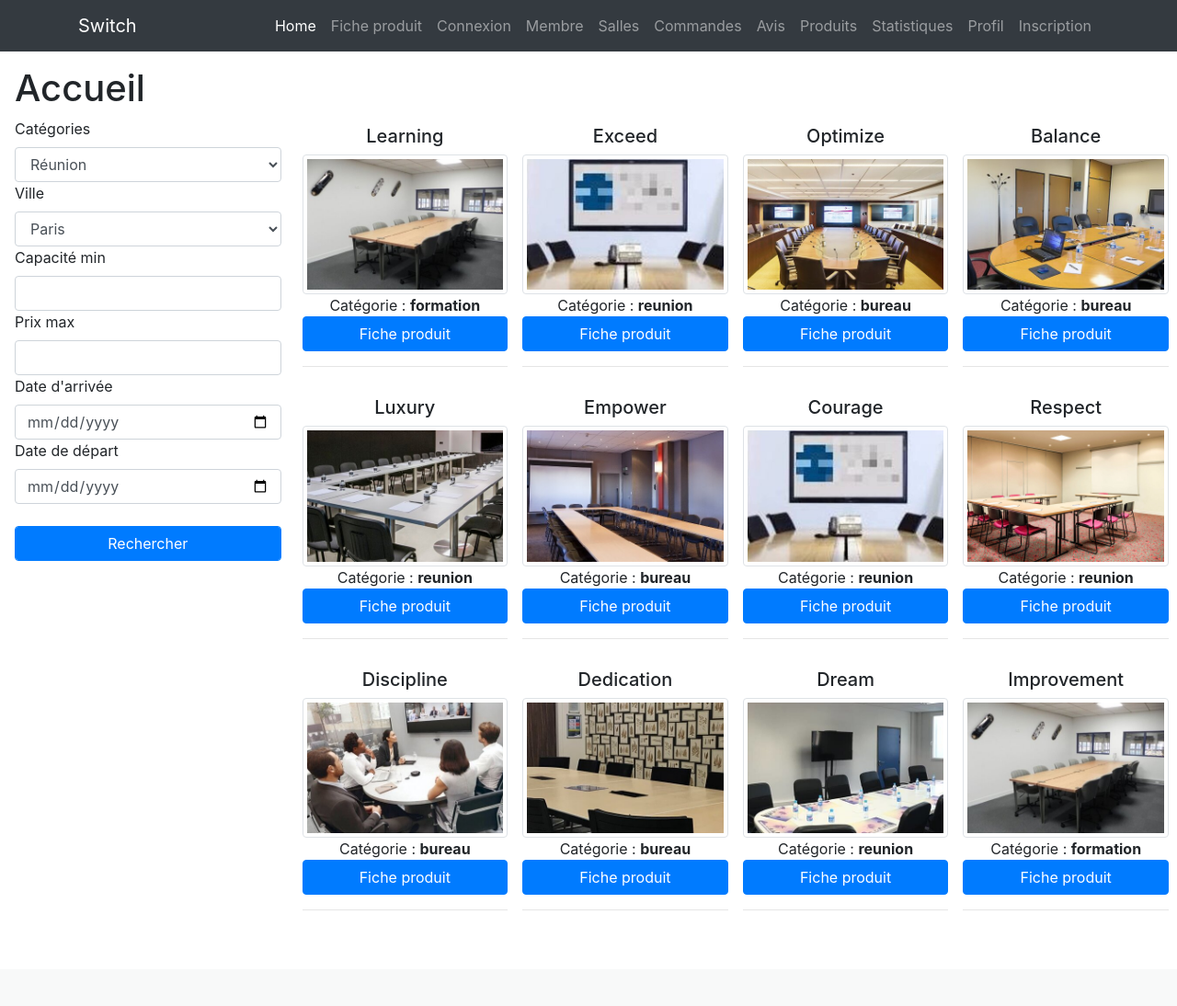
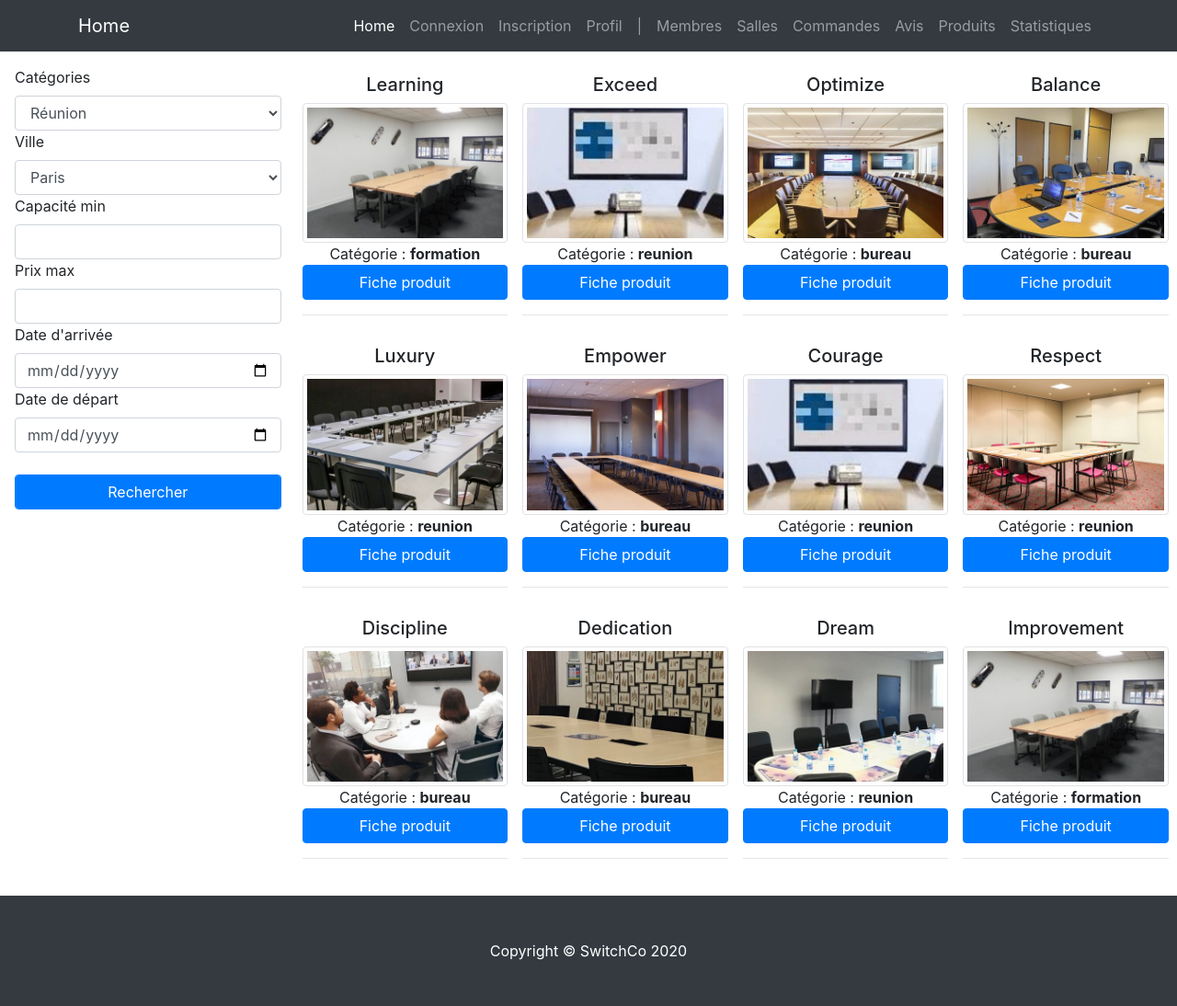
Before and after one commit to Micky92100/projet_switch, a PHP site: page / in a window 1280 px wide. Shown: the whole page at 92% size. Before the commit the page ends 990 px from the top, so only its background shows below. Run offline with PHP 8.4, Linux system fonts and the light colour scheme; data comes from the database, SQL or seed files in the repository; some libraries are stand-ins or nearby versions.

Commit message:
reworked index a little. added styles.css

```diff
--- /dev/null
+++ b/css/styles.css
@@ -0,0 +1,3 @@
+#phpMsg {
+    color: #721c24;
+}
--- a/indexView.php
+++ b/indexView.php
@@ -2,9 +2,6 @@
 
 <?php ob_start(); ?>
     <div class="m-3" id="main">
-        <div class="starter-template">
-            <h1>Accueil</h1>
-        </div>
         <div class="row">
             <div class="col-sm-3">
 
@@ -63,4 +60,40 @@
     </div>
 <?php $content = ob_get_clean(); ?>
 
+<?php
+$backOfficeAdmin = null;
+?>
+
+<?php
+if (!user_is_admin()) { // TODO invert that condition once security is implemented
+    ?>
+    <?php ob_start(); ?>
+
+    <li class="nav-item">
+        <a class="nav-link">|</a>
+    </li>
+    <li class="nav-item">
+        <a class="nav-link" href="users/users.php">Membres</a>
+    </li>
+    <li class="nav-item">
+        <a class="nav-link" href="rooms/rooms.php">Salles</a>
+    </li>
+    <li class="nav-item">
+        <a class="nav-link" href="orders/orders.php">Commandes</a>
+    </li>
+    <li class="nav-item">
+        <a class="nav-link" href="ratings/ratings.php">Avis</a>
+    </li>
+    <li class="nav-item">
+        <a class="nav-link" href="products/products.php">Produits</a>
+    </li>
+    <li class="nav-item">
+        <a class="nav-link" href="stats/stats.php">Statistiques</a>
+    </li>
+    <?php $backOfficeAdmin = ob_get_clean(); ?>
+    <?php
+}
+?>
+
+
 <?php require('template.php'); ?>
--- a/model.php
+++ b/model.php
@@ -37,6 +37,5 @@ function tabulateAllRooms()
 {
     $pdo = dbConnect();
 
-    $rooms_list = $pdo->query("SELECT * FROM salle");
-    return $rooms_list;
+    return $pdo->query("SELECT * FROM salle");
 }
--- a/template.php
+++ b/template.php
@@ -6,6 +6,7 @@
     <link href="css/vendor/bootstrap/css/bootstrap.css" rel="stylesheet">
     <link href="css/shop-homepage.css" rel="stylesheet">
     <link href="https://cdnjs.cloudflare.com/ajax/libs/font-awesome/5.12.0/css/all.min.css" rel="stylesheet">
+    <link rel="stylesheet" href="css/styles.css">
 </head>
 
 <!------------>
@@ -14,7 +15,7 @@
 <header>
     <nav class="navbar navbar-expand-lg navbar-dark bg-dark fixed-top">
         <div class="container">
-            <a class="navbar-brand" href="">Switch</a>
+            <a class="navbar-brand" href=""><?= $title ?></a>
             <button class="navbar-toggler" type="button" data-toggle="collapse" data-target="#navbarResponsive"
                     aria-controls="navbarResponsive" aria-expanded="false" aria-label="Toggle navigation">
                 <span class="navbar-toggler-icon"></span>
@@ -22,40 +23,18 @@
             <div class="collapse navbar-collapse" id="navbarResponsive">
                 <ul class="navbar-nav ml-auto">
                     <li class="nav-item active">
-                        <a class="nav-link" href="index.php">Home
-                            <span class="sr-only">(current)</span>
-                        </a>
-                    </li>
-                    <li class="nav-item">
-                        <a class="nav-link" href="product-details/product-details.php">Fiche produit</a>
+                        <a class="nav-link" href="index.php">Home</a>
                     </li>
                     <li class="nav-item">
                         <a class="nav-link" href="login/login.php">Connexion</a>
                     </li>
                     <li class="nav-item">
-                        <a class="nav-link" href="users/users.php">Membre</a>
-                    </li>
-                    <li class="nav-item">
-                        <a class="nav-link" href="rooms/rooms.php">Salles</a>
-                    </li>
-                    <li class="nav-item">
-                        <a class="nav-link" href="orders/orders.php">Commandes</a>
-                    </li>
-                    <li class="nav-item">
-                        <a class="nav-link" href="ratings/ratings.php">Avis</a>
-                    </li>
-                    <li class="nav-item">
-                        <a class="nav-link" href="products/products.php">Produits</a>
-                    </li>
-                    <li class="nav-item">
-                        <a class="nav-link" href="stats/stats.php">Statistiques</a>
+                        <a class="nav-link" href="signup/signup.php">Inscription</a>
                     </li>
                     <li class="nav-item">
                         <a class="nav-link" href="profile/profile.php">Profil</a>
                     </li>
-                    <li class="nav-item">
-                        <a class="nav-link" href="signup/signup.php">Inscription</a>
-                    </li>
+                    <?= $backOfficeAdmin;?>
                 </ul>
             </div>
         </div>
@@ -69,7 +48,7 @@
 <!-- CONTENT -->
 <!------------->
 <body>
-    <p style="color: #721c24"><?= $msg ?></p>
+    <p id="phpMsg"><?= $msg ?></p>
     <?= $content ?>
 <!--    <script src="https://code.jquery.com/jquery-3.4.1.slim.min.js"-->
 <!--            integrity="sha384-J6qa4849blE2+poT4WnyKhv5vZF5SrPo0iEjwBvKU7imGFAV0wwj1yYfoRSJoZ+n"-->
@@ -83,7 +62,7 @@
 <!------------>
 <!-- FOOTER -->
 <!------------>
-<footer>
+<footer class="py-5 bg-dark">
     <div class="container">
         <p class="m-0 text-center text-white">Copyright &copy; SwitchCo 2020</p>
     </div>
```
Also changed, not shown: profile/profile.php (+3 -16 lines), img/selfie.jpg (deleted), index.php (line endings or trailing spaces).
